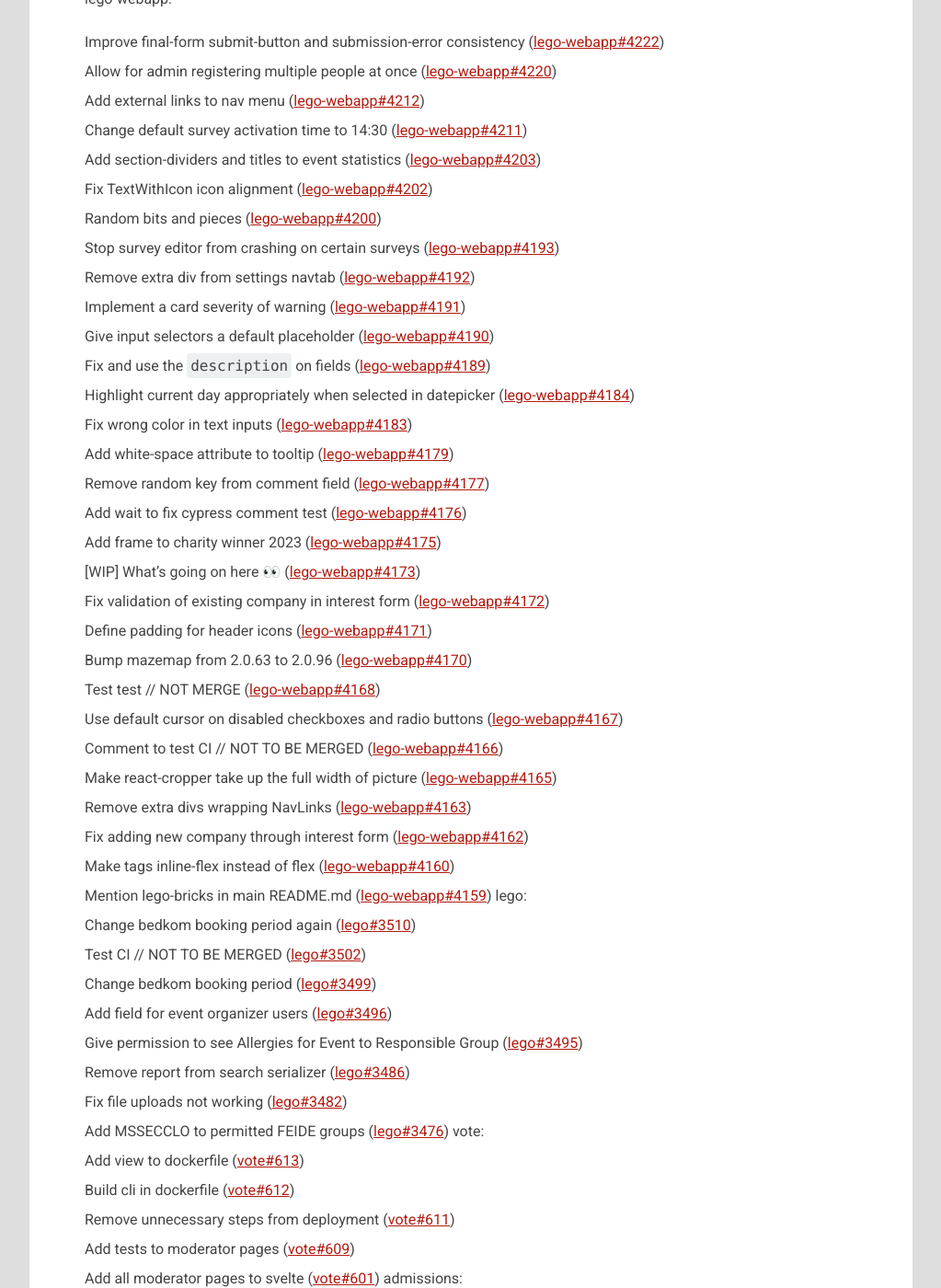
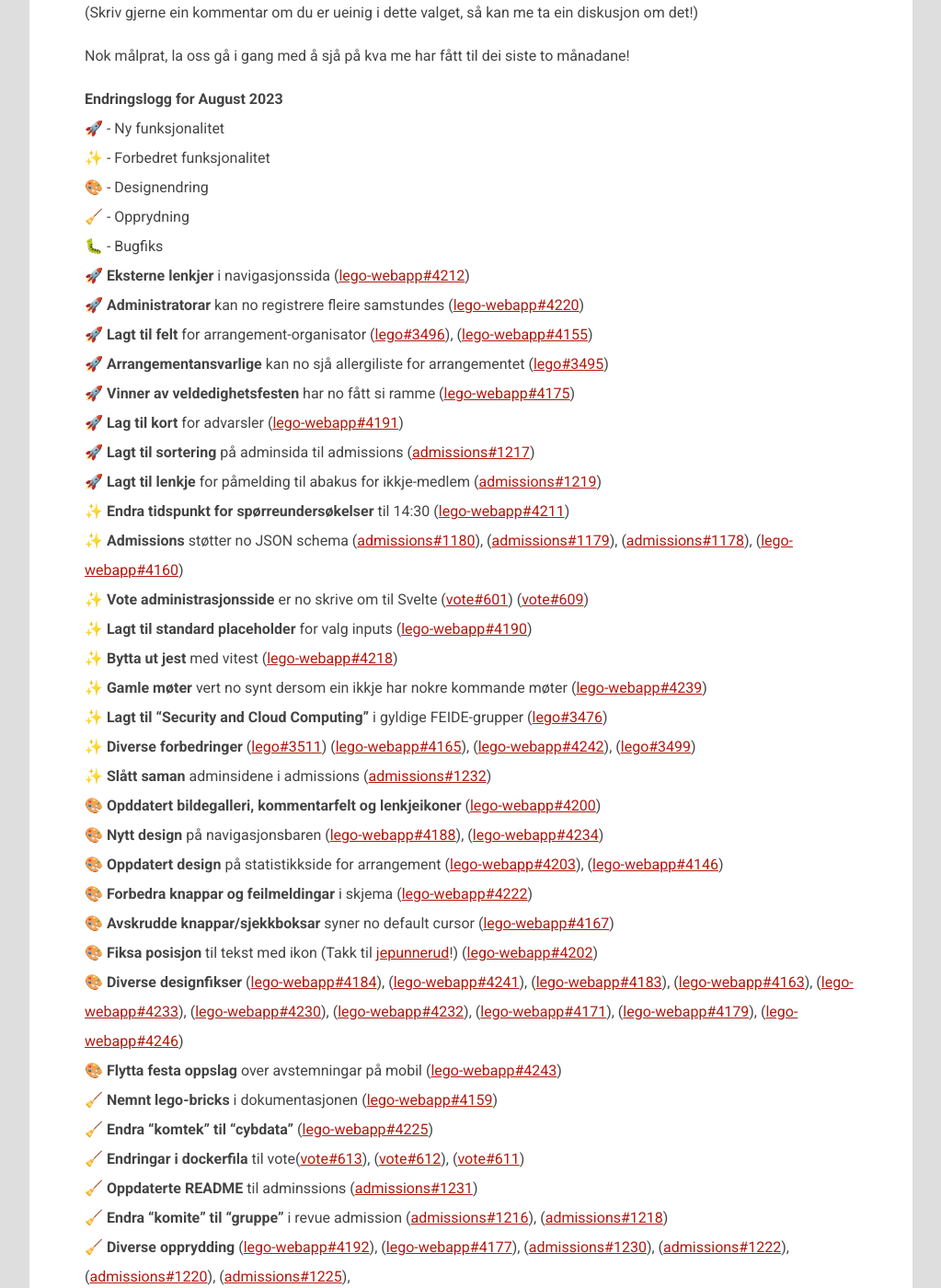
Before and after one commit to webkom/webkom.github.io, a Jekyll site: the page built from _posts/2023-10-02-september-october.md, in a window 1280 px wide and 1400 px high, scrolled down 608 px. Shown: the whole window at 92% size, without its empty margins (128-1151 px from the left). Built offline with Jekyll 4.4.1, drawn with Linux system fonts in a browser that asks for light colours; nearby versions of some CDN libraries; comment, search, counter and statistics services are not loaded; some of the changed text lies outside the part shown.

Commit message:
Organize contributions, rewrite intro

```diff
--- a/_posts/2023-10-02-september-october.md
+++ b/_posts/2023-10-02-september-october.md
@@ -4,7 +4,17 @@ title: September og Oktober 2023
 author: Bestem0r
 ---
 
-Hei alle saman og velkommen til mitt første blogginnlegg som ny bloggansvarlig i Webkom! Det er med stor ære glede at eg kan presentere kva me i Webkom har jobba med i september og oktober.
+Hei og hogg! Ny månad, ny utviklarblogg! 🎉
+
+Dei siste to månadane har me i Webkom jobba jamnt og trutt for å forbedre og vidareutvikle abakus.no og dei andre tenestene våre.
+Som ny bloggansvarleg er det derfor med stor ære og glede at eg no kan presentere nettopp kva me i Webkom har jobba med i desse haustmånadane.
+
+Men før me går i gong, har du kanskje merka at noko er litt utanom det vanlege? Noko som skurrar litt når du les desse orda? Det stemmer! Dette og kommande innlegg kjem nemleg til å bli skrivne på det vakre landsmålet vårt, nynorsk! 🇳🇴
+
+Det har seg nemleg slik at etter ei rask undersøking, har eg fått inntrykk av at det er forsvinnande lite nynorsk nytta på abakus sine sider. Så får å bidra til å rette på dette har eg bestemt meg for å skrive utviklarbloggen på nynorsk! 🤓 (Skriv gjerne ein kommentar om du er ueinig i dette valget, så kan me ta ein diskusjon om det!)
+
+Nok målprat, la oss gå i gang med å sjå på kva me har fått til dei siste to månadane!
+
 
 ## Endringslogg for August 2023
 
@@ -14,65 +24,38 @@ Hei alle saman og velkommen til mitt første blogginnlegg som ny bloggansvarlig
 - 🧹 - Opprydning
 - 🐛 - Bugfiks
 
-<br>
 
-lego-webapp:
-- Improve final-form submit-button and submission-error consistency ([lego-webapp#4222](https://github.com/webkom/lego-webapp/pull/4222))
-- Allow for admin registering multiple people at once ([lego-webapp#4220](https://github.com/webkom/lego-webapp/pull/4220))
-- Add external links to nav menu ([lego-webapp#4212](https://github.com/webkom/lego-webapp/pull/4212))
-- Change default survey activation time to 14:30 ([lego-webapp#4211](https://github.com/webkom/lego-webapp/pull/4211))
-- Add section-dividers and titles to event statistics ([lego-webapp#4203](https://github.com/webkom/lego-webapp/pull/4203))
-- Fix TextWithIcon icon alignment ([lego-webapp#4202](https://github.com/webkom/lego-webapp/pull/4202))
-- Random bits and pieces ([lego-webapp#4200](https://github.com/webkom/lego-webapp/pull/4200))
-- Stop survey editor from crashing on certain surveys ([lego-webapp#4193](https://github.com/webkom/lego-webapp/pull/4193))
-- Remove extra div from settings navtab ([lego-webapp#4192](https://github.com/webkom/lego-webapp/pull/4192))
-- Implement a card severity of warning ([lego-webapp#4191](https://github.com/webkom/lego-webapp/pull/4191))
-- Give input selectors a default placeholder ([lego-webapp#4190](https://github.com/webkom/lego-webapp/pull/4190))
-- Fix and use the `description` on fields ([lego-webapp#4189](https://github.com/webkom/lego-webapp/pull/4189))
-- Highlight current day appropriately when selected in datepicker ([lego-webapp#4184](https://github.com/webkom/lego-webapp/pull/4184))
-- Fix wrong color in text inputs ([lego-webapp#4183](https://github.com/webkom/lego-webapp/pull/4183))
-- Add white-space attribute to tooltip ([lego-webapp#4179](https://github.com/webkom/lego-webapp/pull/4179))
-- Remove random key from comment field ([lego-webapp#4177](https://github.com/webkom/lego-webapp/pull/4177))
-- Add wait to fix cypress comment test ([lego-webapp#4176](https://github.com/webkom/lego-webapp/pull/4176))
-- Add frame to charity winner 2023 ([lego-webapp#4175](https://github.com/webkom/lego-webapp/pull/4175))
-- [WIP] What's going on here 👀 ([lego-webapp#4173](https://github.com/webkom/lego-webapp/pull/4173))
-- Fix validation of existing company in interest form ([lego-webapp#4172](https://github.com/webkom/lego-webapp/pull/4172))
-- Define padding for header icons ([lego-webapp#4171](https://github.com/webkom/lego-webapp/pull/4171))
-- Bump mazemap from 2.0.63 to 2.0.96 ([lego-webapp#4170](https://github.com/webkom/lego-webapp/pull/4170))
-- Test test // NOT MERGE ([lego-webapp#4168](https://github.com/webkom/lego-webapp/pull/4168))
-- Use default cursor on disabled checkboxes and radio buttons ([lego-webapp#4167](https://github.com/webkom/lego-webapp/pull/4167))
-- Comment to test CI // NOT TO BE MERGED ([lego-webapp#4166](https://github.com/webkom/lego-webapp/pull/4166))
-- Make react-cropper take up the full width of picture ([lego-webapp#4165](https://github.com/webkom/lego-webapp/pull/4165))
-- Remove extra divs wrapping NavLinks ([lego-webapp#4163](https://github.com/webkom/lego-webapp/pull/4163))
-- Fix adding new company through interest form ([lego-webapp#4162](https://github.com/webkom/lego-webapp/pull/4162))
-- Make tags inline-flex instead of flex ([lego-webapp#4160](https://github.com/webkom/lego-webapp/pull/4160))
-- Mention lego-bricks in main README.md ([lego-webapp#4159](https://github.com/webkom/lego-webapp/pull/4159))
-  lego:
-- Change bedkom booking period again ([lego#3510](https://github.com/webkom/lego/pull/3510))
-- Test CI // NOT TO BE MERGED ([lego#3502](https://github.com/webkom/lego/pull/3502))
-- Change bedkom booking period ([lego#3499](https://github.com/webkom/lego/pull/3499))
-- Add field for event organizer users ([lego#3496](https://github.com/webkom/lego/pull/3496))
-- Give permission to see Allergies for Event to Responsible Group ([lego#3495](https://github.com/webkom/lego/pull/3495))
-- Remove report from search serializer ([lego#3486](https://github.com/webkom/lego/pull/3486))
-- Fix file uploads not working ([lego#3482](https://github.com/webkom/lego/pull/3482))
-- Add MSSECCLO to permitted FEIDE groups ([lego#3476](https://github.com/webkom/lego/pull/3476))
-  vote:
-- Add view to dockerfile ([vote#613](https://github.com/webkom/vote/pull/613))
-- Build cli in dockerfile ([vote#612](https://github.com/webkom/vote/pull/612))
-- Remove unnecessary steps from deployment ([vote#611](https://github.com/webkom/vote/pull/611))
-- Add tests to moderator pages ([vote#609](https://github.com/webkom/vote/pull/609))
-- Add all moderator pages to svelte ([vote#601](https://github.com/webkom/vote/pull/601))
-  admissions:
-- Connect admin-pages under the same view ([admissions#1232](https://github.com/webkom/admissions/pull/1232))
-- Update readme with ToC, Permissions and proofreading ([admissions#1231](https://github.com/webkom/admissions/pull/1231))
-- Add build assets to gitignore ([admissions#1230](https://github.com/webkom/admissions/pull/1230))
-- Update admission queryset to be admission-specific ([admissions#1225](https://github.com/webkom/admissions/pull/1225))
-- eyes ([admissions#1224](https://github.com/webkom/admissions/pull/1224))
-- Update hardcoded groups ([admissions#1222](https://github.com/webkom/admissions/pull/1222))
-- Remove detail_link front-end component for revy groups ([admissions#1220](https://github.com/webkom/admissions/pull/1220))
-- Add link to form for non-members ([admissions#1219](https://github.com/webkom/admissions/pull/1219))
-- Remove further ocurrences of committee and remove images ([admissions#1218](https://github.com/webkom/admissions/pull/1218))
-- Implement sorting in admin view ([admissions#1217](https://github.com/webkom/admissions/pull/1217))
-- Use "gruppe" instead of "komite" in strings in revue admission ([admissions#1216](https://github.com/webkom/admissions/pull/1216))
-  nyiabakus:
-- Make links in collapsibleitems clickable ([nyiabakus#33](https://github.com/webkom/nyiabakus/pull/33))
+- 🚀 **Eksterne lenkjer** i navigasjonssida ([lego-webapp#4212](https://github.com/webkom/lego-webapp/pull/4212))
+- 🚀 **Administratorar** kan no registrere fleire samstundes ([lego-webapp#4220](https://github.com/webkom/lego-webapp/pull/4220))
+- 🚀 **Lagt til felt** for arrangement-organisator ([lego#3496](https://github.com/webkom/lego/pull/3496)), ([lego-webapp#4155](https://github.com/webkom/lego-webapp/pull/4155))
+- 🚀 **Arrangementansvarlige** kan no sjå allergiliste for arrangementet ([lego#3495](https://github.com/webkom/lego/pull/3495))
+- 🚀 **Vinner av veldedighetsfesten** har no fått si ramme ([lego-webapp#4175](https://github.com/webkom/lego-webapp/pull/4175))
+- 🚀 **Lag til kort** for advarsler ([lego-webapp#4191](https://github.com/webkom/lego-webapp/pull/4191))
+- 🚀 **Lagt til sortering** på adminsida til admissions ([admissions#1217](https://github.com/webkom/admissions/pull/1217))
+- 🚀 **Lagt til lenkje** for påmelding til abakus for ikkje-medlem ([admissions#1219](https://github.com/webkom/admissions/pull/1219))
+- ✨ **Endra tidspunkt for spørreundersøkelser** til 14:30 ([lego-webapp#4211](https://github.com/webkom/lego-webapp/pull/4211))
+- ✨ **Admissions** støtter no JSON schema ([admissions#1180](https://github.com/webkom/admissions/pull/1180)), ([admissions#1179](https://github.com/webkom/admissions/pull/1179)), ([admissions#1178](https://github.com/webkom/admissions/pull/1178)), ([lego-webapp#4160](https://github.com/webkom/lego-webapp/pull/4160))
+- ✨ **Vote administrasjonsside** er no skrive om til Svelte ([vote#601](https://github.com/webkom/vote/pull/601)) ([vote#609](https://github.com/webkom/vote/pull/609))
+- ✨ **Lagt til standard placeholder** for valg inputs ([lego-webapp#4190](https://github.com/webkom/lego-webapp/pull/4190))
+- ✨ **Bytta ut jest** med vitest ([lego-webapp#4218](https://github.com/webkom/lego-webapp/pull/4218))
+- ✨ **Gamle møter** vert no synt dersom ein ikkje har nokre kommande møter ([lego-webapp#4239](https://github.com/webkom/lego-webapp/pull/4239))
+- ✨ **Lagt til "Security and Cloud Computing"** i gyldige FEIDE-grupper ([lego#3476](https://github.com/webkom/lego/pull/3476))
+- ✨ **Diverse forbedringer** ([lego#3511](https://github.com/webkom/lego/pull/3511)) ([lego-webapp#4165](https://github.com/webkom/lego-webapp/pull/4165)), ([lego-webapp#4242](https://github.com/webkom/lego-webapp/pull/4242)), ([lego#3499](https://github.com/webkom/lego/pull/3499))
+- ✨ **Slått saman** adminsidene i admissions ([admissions#1232](https://github.com/webkom/admissions/pull/1232))
+- 🎨 **Opddatert bildegalleri, kommentarfelt og lenkjeikoner** ([lego-webapp#4200](https://github.com/webkom/lego-webapp/pull/4200))
+- 🎨 **Nytt design** på navigasjonsbaren ([lego-webapp#4188](https://github.com/webkom/lego-webapp/pull/4188)), ([lego-webapp#4234](https://github.com/webkom/lego-webapp/pull/4234))
+- 🎨 **Oppdatert design** på statistikkside for arrangement ([lego-webapp#4203](https://github.com/webkom/lego-webapp/pull/4203)), ([lego-webapp#4146](https://github.com/webkom/lego-webapp/pull/4146))
+- 🎨 **Forbedra knappar og feilmeldingar** i skjema ([lego-webapp#4222](https://github.com/webkom/lego-webapp/pull/4222))
+- 🎨 **Avskrudde knappar/sjekkboksar** syner no default cursor ([lego-webapp#4167](https://github.com/webkom/lego-webapp/pull/4167))
+- 🎨 **Fiksa posisjon** til tekst med ikon (Takk til [jepunnerud](https://github.com/jepunnerud)!) ([lego-webapp#4202](https://github.com/webkom/lego-webapp/pull/4202))
+- 🎨 **Diverse designfikser** ([lego-webapp#4184](https://github.com/webkom/lego-webapp/pull/4184)), ([lego-webapp#4241](https://github.com/webkom/lego-webapp/pull/4241)), ([lego-webapp#4183](https://github.com/webkom/lego-webapp/pull/4183)), ([lego-webapp#4163](https://github.com/webkom/lego-webapp/pull/4163)), ([lego-webapp#4233](https://github.com/webkom/lego-webapp/pull/4233)), ([lego-webapp#4230](https://github.com/webkom/lego-webapp/pull/4230)), ([lego-webapp#4232](https://github.com/webkom/lego-webapp/pull/4232)), ([lego-webapp#4171](https://github.com/webkom/lego-webapp/pull/4171)), ([lego-webapp#4179](https://github.com/webkom/lego-webapp/pull/4179)), ([lego-webapp#4246](https://github.com/webkom/lego-webapp/pull/4246))
+- 🎨 **Flytta festa oppslag** over avstemningar på mobil ([lego-webapp#4243](https://github.com/webkom/lego-webapp/pull/4243))
+- 🧹 **Nemnt lego-bricks** i dokumentasjonen ([lego-webapp#4159](https://github.com/webkom/lego-webapp/pull/4159))
+- 🧹 **Endra "komtek" til "cybdata"** ([lego-webapp#4225](https://github.com/webkom/lego-webapp/pull/4225))
+- 🧹 **Endringar i dockerfila** til vote([vote#613](https://github.com/webkom/vote/pull/613)), ([vote#612](https://github.com/webkom/vote/pull/612)), ([vote#611](https://github.com/webkom/vote/pull/611))
+- 🧹 **Oppdaterte README** til adminssions ([admissions#1231](https://github.com/webkom/admissions/pull/1231))
+- 🧹 **Endra "komite" til "gruppe"** i revue admission ([admissions#1216](https://github.com/webkom/admissions/pull/1216)), ([admissions#1218](https://github.com/webkom/admissions/pull/1218))
+- 🧹 **Diverse opprydding** ([lego-webapp#4192](https://github.com/webkom/lego-webapp/pull/4192)), ([lego-webapp#4177](https://github.com/webkom/lego-webapp/pull/4177)), ([admissions#1230](https://github.com/webkom/admissions/pull/1230)), ([admissions#1222](https://github.com/webkom/admissions/pull/1222)), ([admissions#1220](https://github.com/webkom/admissions/pull/1220)), ([admissions#1225](https://github.com/webkom/admissions/pull/1225)),
+- 🐛 **Uautoriserte brukarar** har ikkje lenger tilgong til enkelte sider på admissions ([admissions#1275](https://github.com/webkom/admissions/pull/1275))
+- 🐛 **Fikset krasj** i undersøkelsesredigereren ([lego-webapp#4193](https://github.com/webkom/lego-webapp/pull/4193)),
+- 🐛 **Diverse bugfikser** ([lego-webapp#4222](https://github.com/webkom/lego-webapp/pull/4222)), ([lego-webapp#4189](https://github.com/webkom/lego-webapp/pull/4189)), ([lego#3482](https://github.com/webkom/lego/pull/3482)), ([lego-webapp#4172](https://github.com/webkom/lego-webapp/pull/4172)), ([lego-webapp#4162](https://github.com/webkom/lego-webapp/pull/4162)), ([lego-webapp#4176](https://github.com/webkom/lego-webapp/pull/4176)), ([lego-webapp#4226](https://github.com/webkom/lego-webapp/pull/4226))
```
